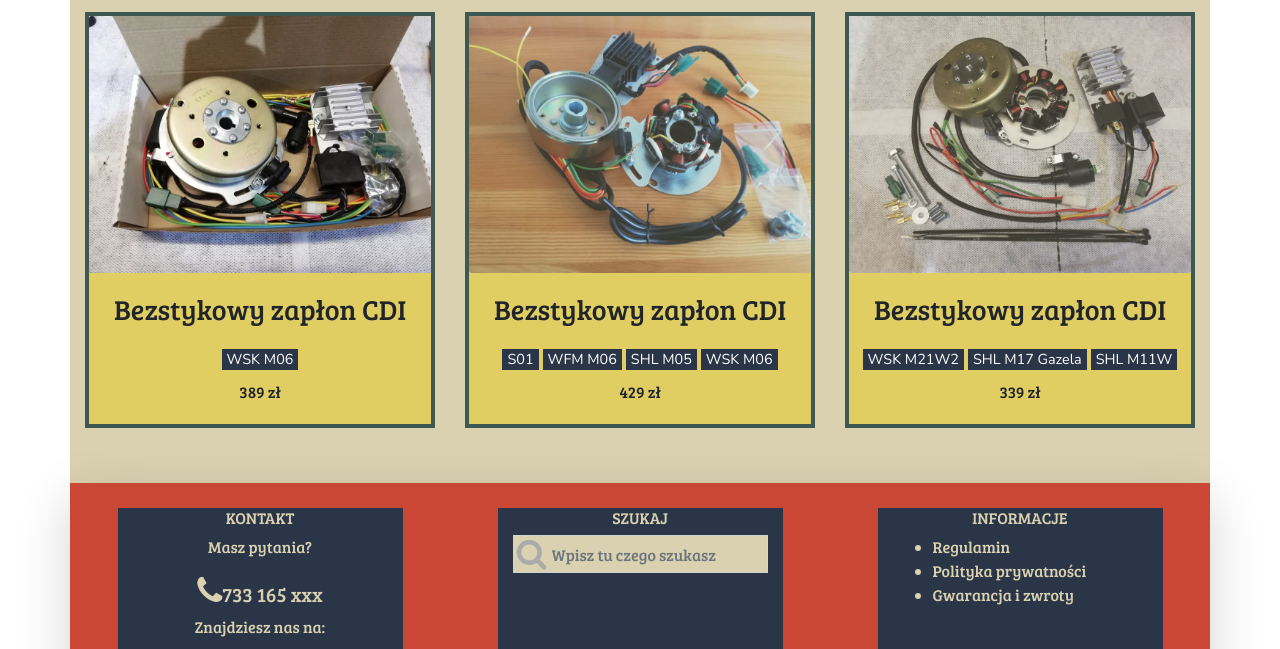
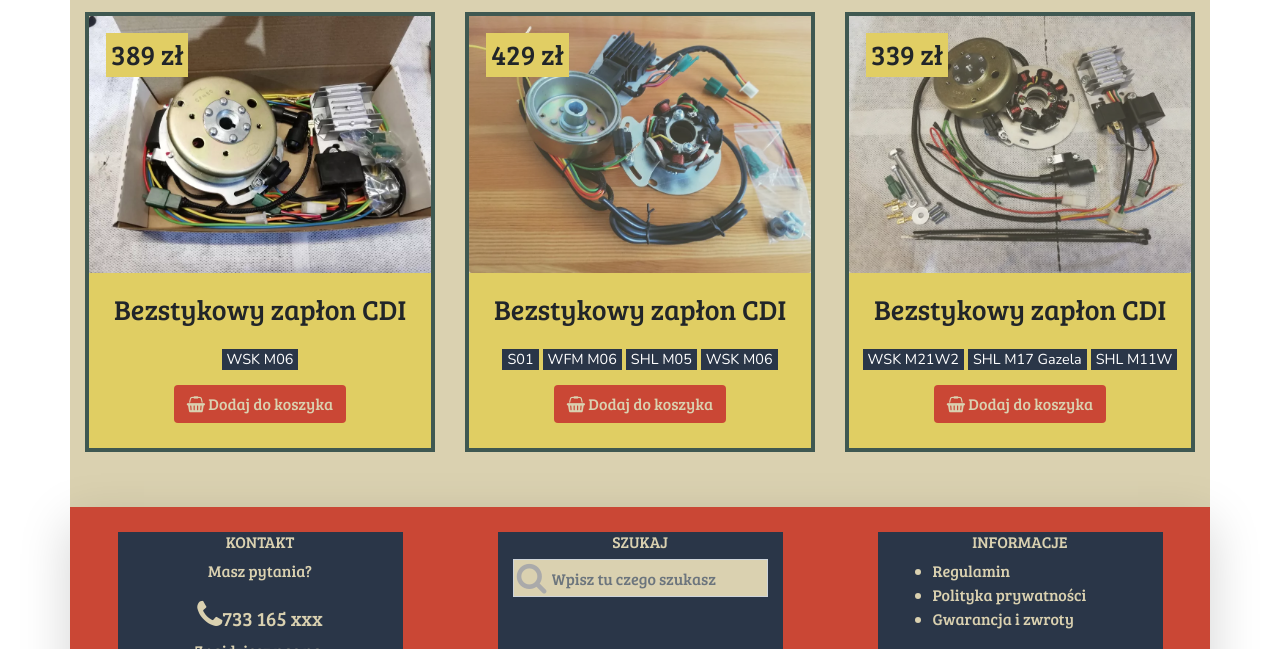
Before and after one commit to DamianAntczak/MotorZbyt, a plain HTML site: page shop_l2.html in a window 1280 px wide. Shown: the part 319-968 px from the top of the page. Drawn offline with nearby package versions, Linux system fonts and the light colour scheme; a web font is replaced by a local one.

Commit message:
Prices on products list

```diff
--- a/shop_l2.html
+++ b/shop_l2.html
@@ -60,40 +60,47 @@
       <div class="container">
         <div class="row text-center">
           <div class="col-sm-12 ">
-            <h2 class="header text-uppercase">Wybierz interesującą cię część</h2>
+            <h2 class="header text-uppercase">części do motocykli polskich</h2>
           </div>
         </div>
         <div class="row">
-          <div class="col-md-4 col-sm-12" ">
+          <div class="col-md-4 col-sm-12">
             <div class=" card ">
               <a href="./product.html"><img src=" ./img/shop/cdi_wsk.webp " class=" card-img-top " alt=" ... "></a>
+              <h3 class="card-price">389 zł</h3>
               <div class=" card-body ">
                 <h3 class=" card-title ">Bezstykowy zapłon CDI</h3>
                 <div class=" row justify-content-center">
                   <span class=" model-badge">WSK M06</span>
                 </div>
-                <span>389 zł</span>
+                <div class=" row justify-content-center">
+                  <button type="button" class="btn color-orange"><i class="fa fa-shopping-basket" aria-hidden="true"></i> Dodaj do koszyka</button>
+                </div>
               </div>
             </div>
           </div>
           <div class=" col-md-4 col-sm-12 ">
             <div class=" card ">
               <a href=" # "><img src=" ./img/shop/cdi_wfm.webp " class=" card-img-bottom " alt=" ... " /></a>
+              <h3 class="card-price">429 zł</h3>
               <div class=" card-body ">
                 <h3 class=" card-title ">Bezstykowy zapłon CDI</h3>
-                <div class=" row justify-content-center"">
+                <div class=" row justify-content-center">
                   <span class="model-badge">S01</span>
                   <span class="model-badge">WFM M06</span>
                   <span class="model-badge">SHL M05</span>
                   <span class="model-badge">WSK M06</span>
                 </div>
-                <span>429 zł</span>
+                <div class=" row justify-content-center">
+                  <button type="button" class="btn color-orange"><i class="fa fa-shopping-basket" aria-hidden="true"></i> Dodaj do koszyka</button>
+                </div>
               </div>
             </div>
           </div>
           <div class=" col-md-4 col-sm-12 ">
             <div class=" card ">
               <a href=" # "><img src=" ./img/shop/cdi_wsk175.webp " class=" card-img-bottom " alt=" ... " /></a>
+              <h3 class="card-price">339 zł</h3>
               <div class=" card-body ">
                 <h3 class=" card-title ">Bezstykowy zapłon CDI</h3>
                 <div class=" row justify-content-center">
@@ -101,7 +108,9 @@
                   <span class=" model-badge">SHL M17 Gazela</span>
                   <span class=" model-badge">SHL M11W</span>
                 </div>
-                <span>339 zł</span>
+                <div class=" row justify-content-center">
+                  <button type="button" class="btn color-orange"><i class="fa fa-shopping-basket" aria-hidden="true"></i> Dodaj do koszyka</button>
+                </div>
               </div>
             </div>
           </div>
--- a/style.css
+++ b/style.css
@@ -1,3 +1,8 @@
+
+* {
+  border-radius: 0;
+}
+
 div.masthead {
   padding-top: 300px;
   text-align: center;
@@ -325,3 +330,11 @@ div.card a{
 div.alpha-2:hover{
   text-decoration: none !important;
 }
+
+.card-price{
+  position: absolute;
+  margin-left: 5%;
+  margin-top: 5%;
+  padding: 5px;
+  background-color: #e1ce64;
+}
```
Also changed, not shown: index.html (+2 -1 lines), product.html (+1 -1 lines).
